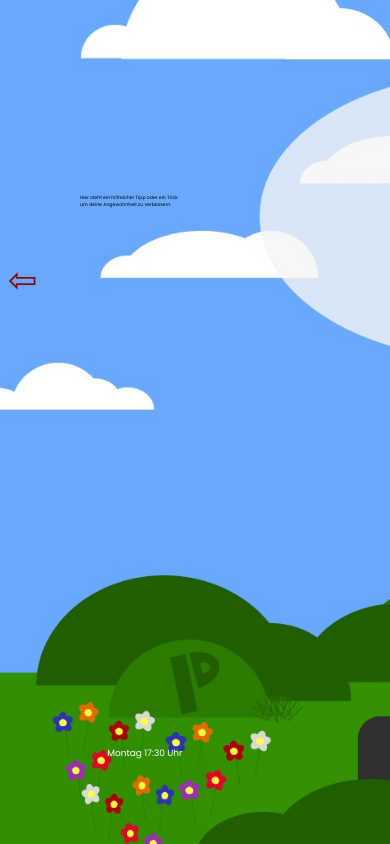
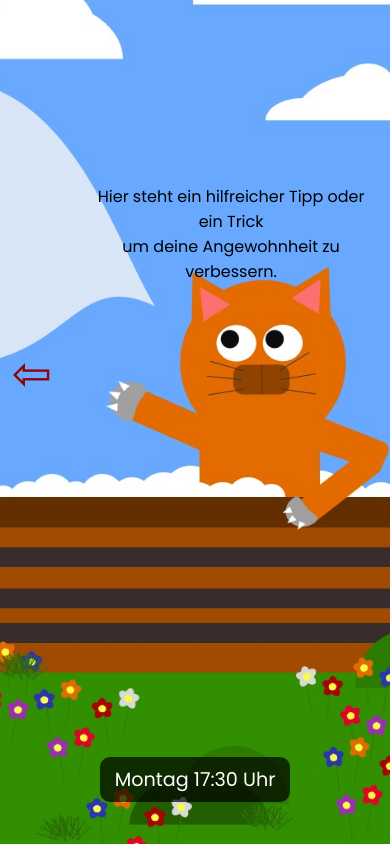
Before and after one commit to Daniel31507/Purrfect-Habits, a PHP site: the page made by htdocs/project/html/Tipps&Tricks.php in a window 390 px wide. Run offline with PHP 8.4, Linux system fonts and the light colour scheme.

Commit message:
Tipps und Tricks - Responsive fertig

```diff
--- a/htdocs/project/css/tipps.css
+++ b/htdocs/project/css/tipps.css
@@ -1,39 +1,83 @@
-@import url('https://fonts.googleapis.com/css2?family=Poppins:ital,wght@0,100;0,200;0,300;0,400;0,500;0,600;0,700;0,800;0,900;1,100;1,200;1,300;1,400;1,500;1,600;1,700;1,800;1,900&display=swap');
+@import url('https://fonts.googleapis.com/css2?family=Poppins:wght@100;200;300;400;500;600;700;800;900&display=swap');
 
-body{
-    background-image: url(../img/TippsUndTricksBackground.jpg);
+body {
+    background-image: url(../img/TippsBackground.jpg);
     background-repeat: no-repeat;
     background-size: cover;
     background-attachment: fixed;
-    font-family: 'Poppins', 'sans-sarif';
+    background-position: center;
+    font-family: 'Poppins', sans-serif;
+    margin: 0;
+    padding: 0;
+    display: flex;
+    flex-direction: column;
+    align-items: center;
+    justify-content: center;
+    height: 100vh;
+    overflow: hidden;
 }
 
-#bubble{
-    position: absolute;
-    color: black;
-    top: 23vh;
-    left: 20.5vw;
-    font-size: 1.2vw;
+.container {
+    position: relative;
+    width: 80%;
+    max-width: 1000px;
+    height: 80vh;
+    display: flex;
+    flex-direction: column;
+    align-items: center;
+    justify-content: center;
 }
 
-#arrowButton{
-    color: rgb(142, 4, 4);
+#bubble {
     position: absolute;
-    top: 30vh;
-    font-size: 9vw;
-    transition-duration: 0.4s;
+    top: 20%;
+    left: 18.5%;
+    background: rgba(255, 255, 255, 0);
+    padding: 15px 20px;
+    border-radius: 20px;
+    font-size: 1.2rem;
+    text-align: center;
+    max-width: 60%;
 }
 
-#arrowButton:hover{
+#arrowButton {
+    position: absolute;
+    left: 2%;
+    top: 40%;
+    color: rgb(142, 4, 4);
+    font-size: 12rem;
+    transition: transform 0.4s ease, color 0.4s ease;
+}
+
+#arrowButton:hover {
     cursor: pointer;
     color: rgb(210, 15, 15);
-    scale: 1.2;
+    transform: scale(1.2);
 }
 
-#datum{
+#datum {
+    position: absolute;
+    bottom: 5%;
+    background: rgba(0, 0, 0, 0.7);
     color: white;
-    position: absolute;
-    top: 88.5vh;
-    left: 27.5vw;
-    font-size: 2.3vw;
+    padding: 10px 20px;
+    border-radius: 10px;
+    font-size: 2rem;
 }
+
+@media (max-width: 768px) {
+    #bubble {
+        font-size: 1rem;
+        max-width: 80%;
+    }
+
+    #arrowButton {
+        font-size: 3rem;
+        left: 3%;
+    }
+
+    #datum {
+        font-size: 1.2rem;
+        padding: 8px 15px;
+    }
+}
```
Also changed, not shown: htdocs/project/img/TippsBackground.jpg (added), htdocs/project/img/TippsUndTricksBackground.jpg (deleted).
